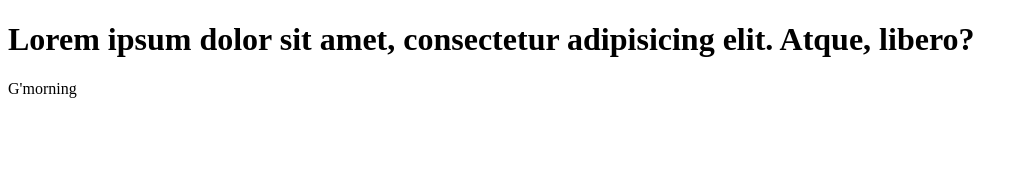
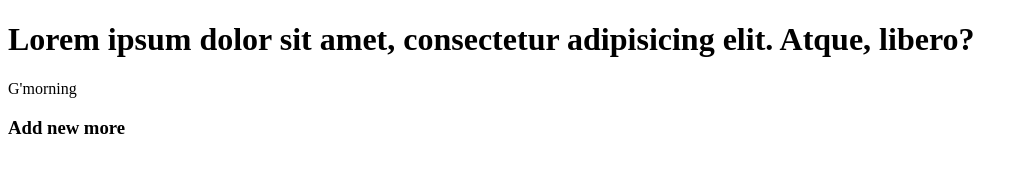
Before and after one commit to koemseang/new.repo, a plain HTML site: page index.html in a window 1280 px wide. Shown: the whole page, without its empty margins (0-1028 px from the left). Drawn offline with Linux system fonts and the light colour scheme.

Commit message:
new more

```diff
--- a/index.html
+++ b/index.html
@@ -8,6 +8,7 @@
 <body>
     <h1>Lorem ipsum dolor sit amet, consectetur adipisicing elit. Atque, libero?</h1>
     <p>G'morning</p>
+    <h3>Add new more</h3>
 
 </body>
 </html>
```
